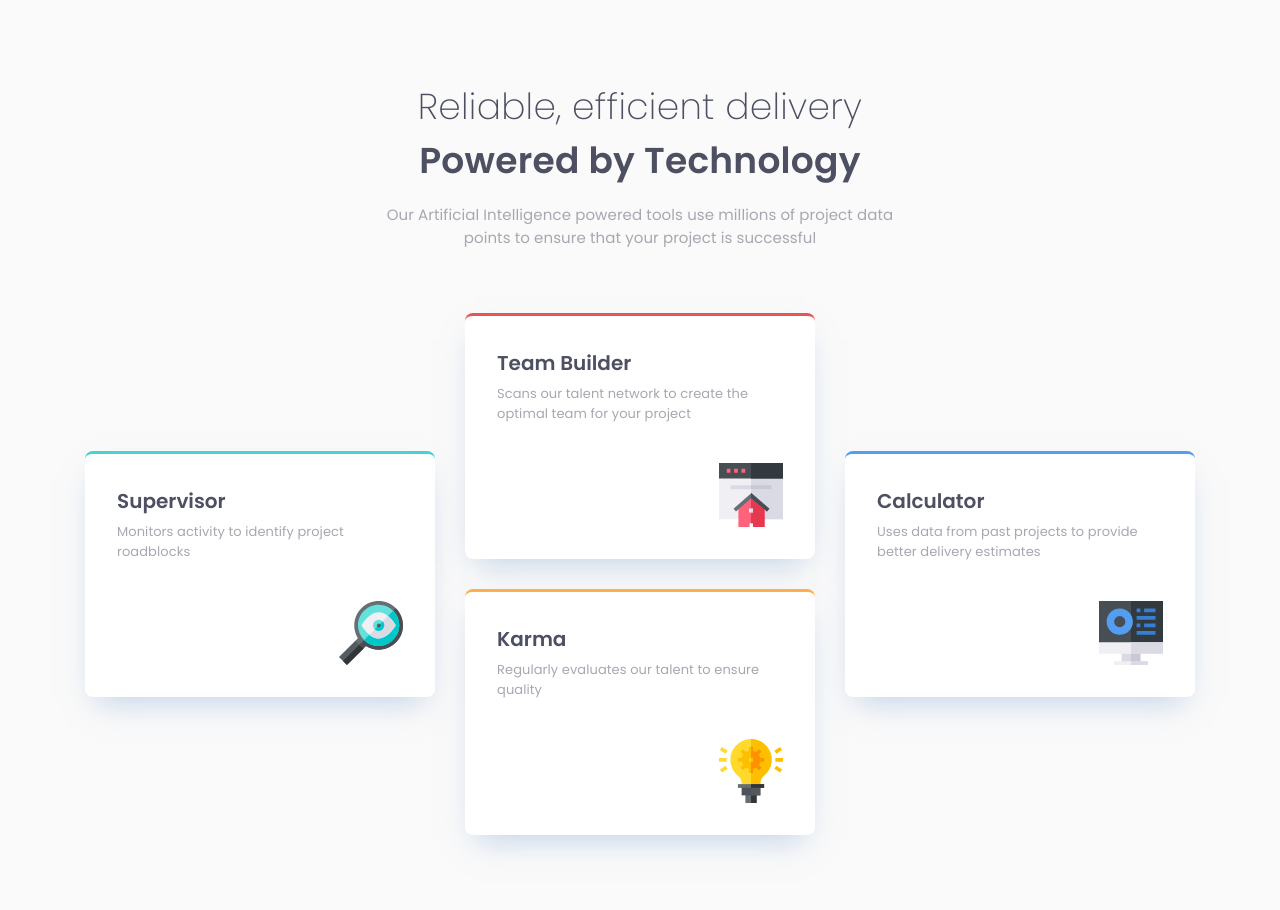
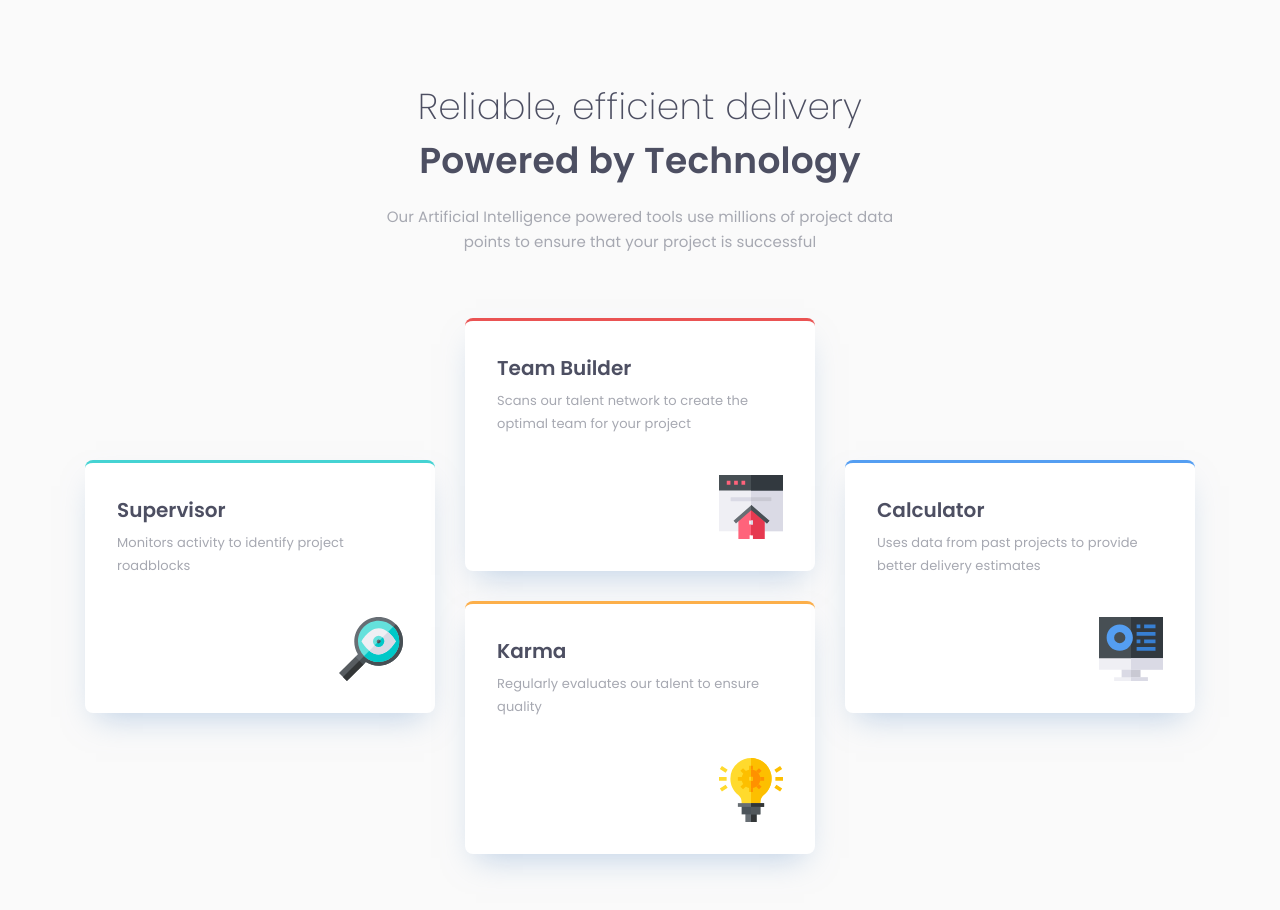
Before and after one commit to mhykah-webdev/four-card-feature, a plain HTML site: page index.html in a window 1280 px wide. Drawn offline with Linux system fonts and the light colour scheme.

Commit message:
line height

```diff
--- a/style.css
+++ b/style.css
@@ -90,10 +90,6 @@ body {
     padding: 5rem 2rem;
 }
 
-.hero {
-    margin-inline: auto;
-}
-
 .card {
     background-color: #FFFFFF;
     padding: 1.75rem;
@@ -121,6 +117,7 @@ body {
 
 .hero {
     text-align: center;
+    margin-inline: auto;
     margin-bottom: 4.75rem;
     max-width: 33.75rem;
 }
@@ -136,6 +133,7 @@ body {
     font-size: 15px;
     color: #A6A8B1;
     letter-spacing: 0.1px;
+    line-height: 25px;
 }
 
 .content {
@@ -153,6 +151,7 @@ body {
     margin-bottom: 2rem;
     color: #A6A8B1;
     letter-spacing: 0.09px;
+    line-height: 23px;
 }
 
 .card>img {
```
